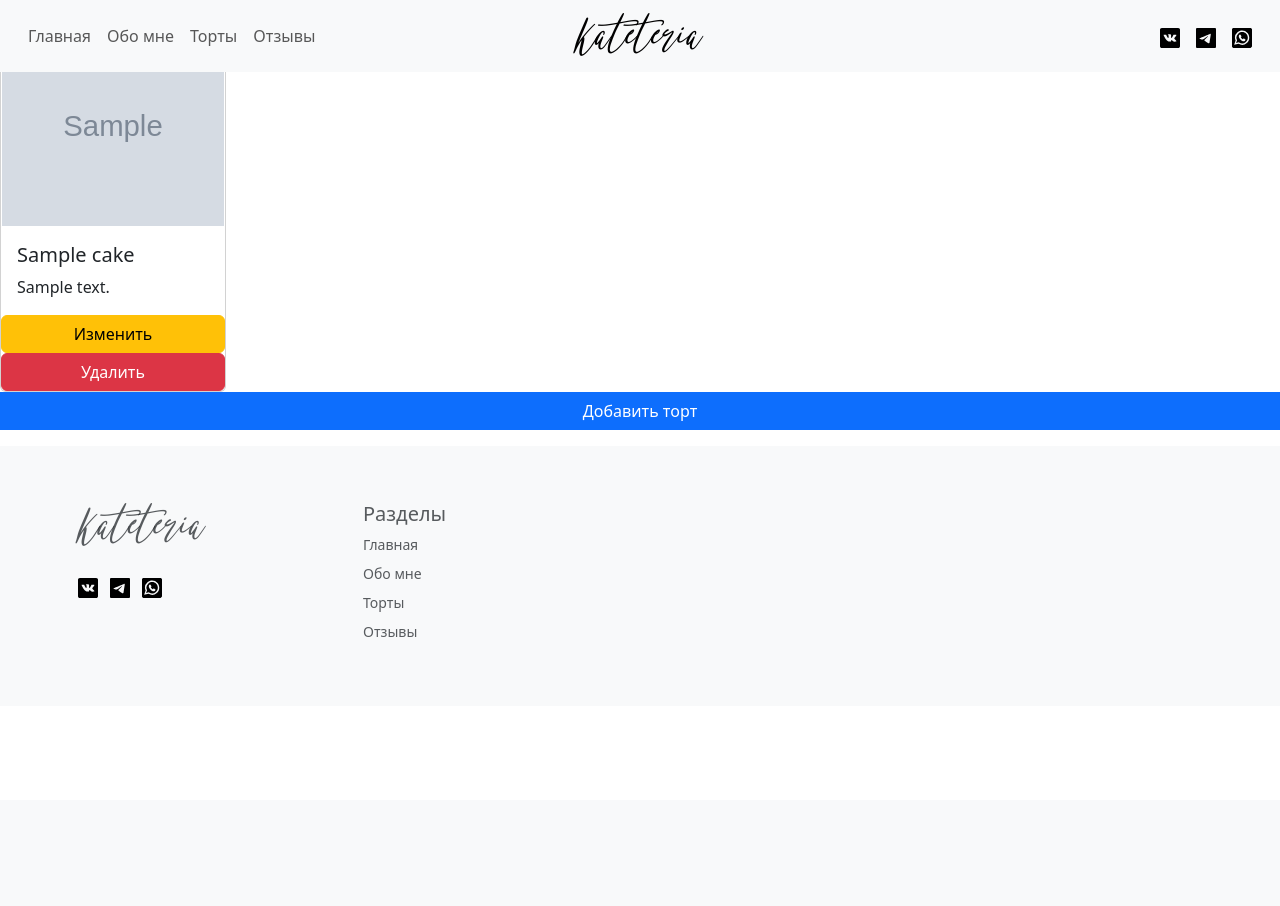
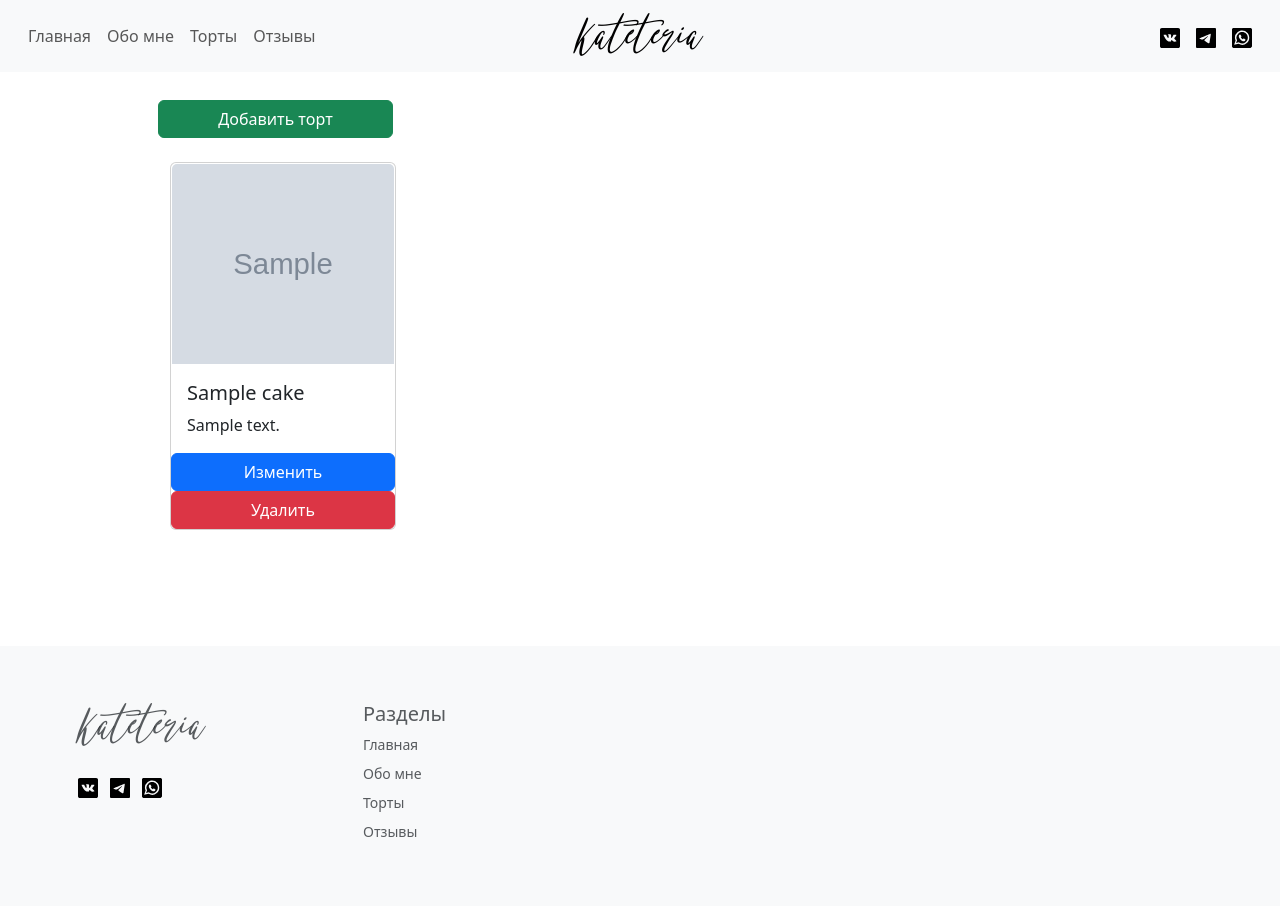
Before and after one commit to megapolys/kateteria, a Flask app: template templates/admin.html in a window 1280 px wide. Before the commit the page ends 637 px from the top, so only its background shows below. Run offline with Flask 2, Linux system fonts and the light colour scheme; the template is opened without the code that fills it: values that come from a table or form of the project are taken from there, most other values are stand-ins (such as "Sample title", 1, 10 or a date in 2020); grey boxes marked "Sample" are stand-in pictures; parts of the project's set-up code (start-up, migrations or seed data) failed here and were passed over.

Commit message:
minor changes

```diff
--- a/templates/admin.html
+++ b/templates/admin.html
@@ -2,18 +2,21 @@
 {% import 'cake.html' as macros %}
 
 {% block content %}
+    <div class="container start-50" style="padding: 100px 100px 100px 100px;">
+        <div class="row col-3">
+            <button type="button" class="btn btn-success" data-bs-toggle="modal" data-bs-target="#createCakeForm">
+                Добавить торт
+            </button>
+        </div>
         <div class="row g-4 gy-3 mt-0">
             {% for cake in cakes %}
                 {{ macros.render_cake(cake, True) }}
             {% endfor %}
         </div>
-    <div class="row">
-        <button type="button" class="btn btn-primary" data-bs-toggle="modal" data-bs-target="#createCakeForm">Добавить торт</button>
     </div>
 
-
     <!-- Modal -->
-<div class="modal fade" id="createCakeForm" data-bs-backdrop="static" data-bs-keyboard="false" tabindex="-1" aria-labelledby="staticBackdropLabel" aria-hidden="true">
+    <div class="modal fade" id="createCakeForm" tabindex="-1" aria-labelledby="staticBackdropLabel" aria-hidden="true">
         <div class="modal-dialog">
             <div class="modal-content">
                 <div class="modal-header">
--- a/templates/cake.html
+++ b/templates/cake.html
@@ -9,15 +9,16 @@
                 <p class="card-text">{{ cake['desc'] }}</p>
             </div>
             {% if is_admin %}
-            <a href="/admin?entity=cake&action=update&id={{cake['id']}}" class="btn btn-warning">Изменить</a>
-            <a href="/admin?entity=cake&action=delete&id={{cake['id']}}" class="btn btn-danger">Удалить</a>
+                <a href="/admin?entity=cake&action=update&id={{cake['id']}}" role="button" class="btn btn-primary">Изменить</a>
+                <a href="/admin?entity=cake&action=delete&id={{cake['id']}}" role="button" class="btn btn-danger">Удалить</a>
             {% endif %}
         </div>
     </div>
 
     <!-- Modal -->
-<div class="modal fade" id="{{ cake['uuid'] }}" tabindex="-1" aria-labelledby="{{ cake['uuid'] }}" aria-hidden="true">
-    <div class="modal-dialog modal-fullscreen-xl-down">
+    <div class="modal fade" id="{{ cake['uuid'] }}" tabindex="-1" aria-labelledby="{{ cake['uuid'] }}"
+         aria-hidden="true">
+        <div class="modal-dialog modal-fullscreen-xl-down modal-lg">
             <div class="modal-content">
                 <div class="modal-header">
                     <button type="button" class="btn-close" data-bs-dismiss="modal" aria-label="Close"></button>
@@ -26,8 +27,10 @@
                     <div id="{{ cake['uuid'] }}-carousel" class="carousel slide">
                         <div class="carousel-indicators">
                             {% for i in range(0, cake['imgs']|length) %}
-                            <button type="button" data-bs-target="#{{ cake['uuid'] }}-carousel" data-bs-slide-to="{{ i }}"
-                                    {{ 'class="active" aria-current="true"' | safe if i == 0 else '' }} aria-label="Slide {{ i }}"></button>
+                                <button type="button" data-bs-target="#{{ cake['uuid'] }}-carousel"
+                                        data-bs-slide-to="{{ i }}"
+                                        {{ 'class="active" aria-current="true"' | safe if i == 0 else '' }}
+                                        aria-label="Slide {{ i }}"></button>
                             {% endfor %}
                         </div>
                         <div class="carousel-inner">
@@ -37,12 +40,14 @@
                                 </div>
                             {% endfor %}
                         </div>
-                    <button class="carousel-control-prev" type="button" data-bs-target="#{{ cake['uuid'] }}-carousel"
+                        <button class="carousel-control-prev" type="button"
+                                data-bs-target="#{{ cake['uuid'] }}-carousel"
                                 data-bs-slide="prev">
                             <span class="carousel-control-prev-icon" aria-hidden="true"></span>
                             <span class="visually-hidden">Previous</span>
                         </button>
-                    <button class="carousel-control-next" type="button" data-bs-target="#{{ cake['uuid'] }}-carousel"
+                        <button class="carousel-control-next" type="button"
+                                data-bs-target="#{{ cake['uuid'] }}-carousel"
                                 data-bs-slide="next">
                             <span class="carousel-control-next-icon" aria-hidden="true"></span>
                             <span class="visually-hidden">Next</span>
```
Lines whose indentation alone changed are shown as unchanged.
